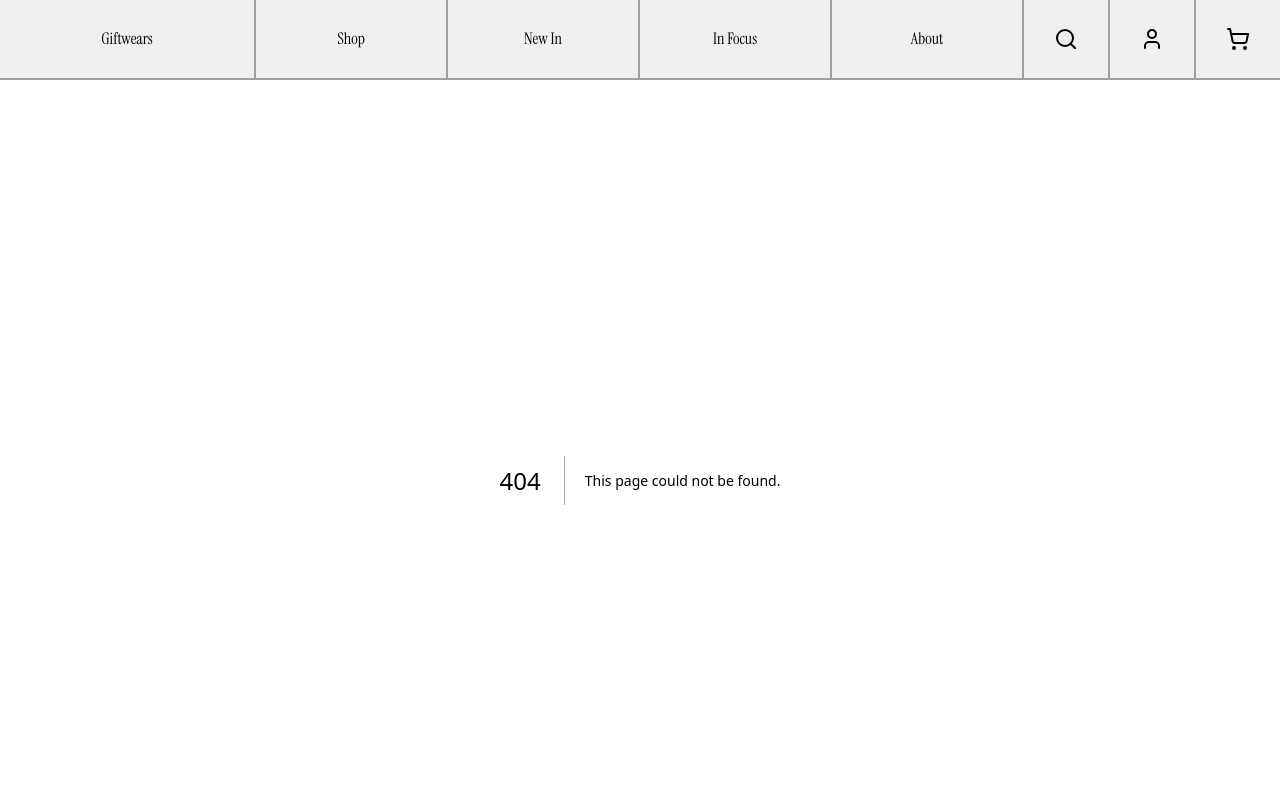
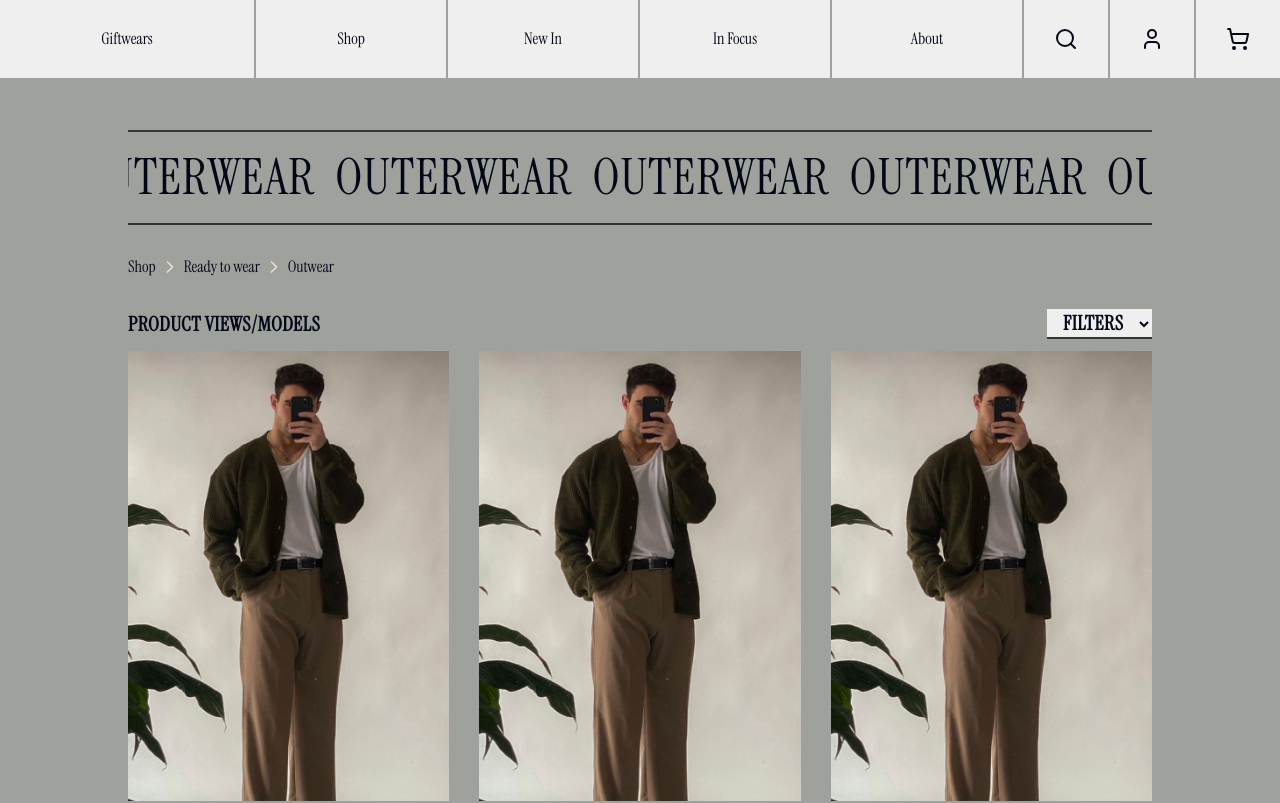
Before and after one commit to kuipid01/giftwears, a Next.js app: page /products in a window 1280 px wide. Before the commit this address had no page. Shown: the top 803 px of the page. Built offline with nearby package versions, Linux system fonts and the light colour scheme.

Commit message:
added shadcn and products page

```diff
--- a/app/components/Header.tsx
+++ b/app/components/Header.tsx
@@ -81,7 +81,7 @@ const Nav = () => {
         </div>
       </div>
       {menuOpen && (
-        <div className=" z-40 border-b-2 border-dark/20 absolute top-[10vh] left-0 w-full bg-light h-screen">
+        <div className=" z-[500] border-b-2  border-dark/20 absolute top-[10vh] left-0 w-full bg-light h-screen">
           <ul className=" flex flex-col gap-2">
             {Navlinks.map((link) => (
               <li
--- a/app/components/New.tsx
+++ b/app/components/New.tsx
@@ -16,7 +16,7 @@ const New = () => {
             {[1, 2, 3].map((item, i) => (
               <div
                 key={i}
-                className="flex relative w-[calc(50%-10px)] md:w-[calc-(33.3333% - 20px)] flex-col justify-between h-[500px]"
+                className="flex relative w-[calc(50%-10px)] md:w-[calc(33.3333%-20px)] flex-col justify-between h-[500px]"
               >
                 <div className="w-full h-[90%] relative">
                   <Image
--- a/app/globals.css
+++ b/app/globals.css
@@ -1,9 +1,76 @@
 @tailwind base;
 @tailwind components;
 @tailwind utilities;
-@import "./styles/fonts.css";
 
-body {
-  overflow-x: hidden;
-  height: fit-content;
+@layer base {
+  :root {
+    --background: 0 0% 100%;
+    --foreground: 222.2 84% 4.9%;
+
+    --card: 0 0% 100%;
+    --card-foreground: 222.2 84% 4.9%;
+
+    --popover: 0 0% 100%;
+    --popover-foreground: 222.2 84% 4.9%;
+
+    --primary: 222.2 47.4% 11.2%;
+    --primary-foreground: 210 40% 98%;
+
+    --secondary: 210 40% 96.1%;
+    --secondary-foreground: 222.2 47.4% 11.2%;
+
+    --muted: 210 40% 96.1%;
+    --muted-foreground: 215.4 16.3% 46.9%;
+
+    --accent: 210 40% 96.1%;
+    --accent-foreground: 222.2 47.4% 11.2%;
+
+    --destructive: 0 84.2% 60.2%;
+    --destructive-foreground: 210 40% 98%;
+
+    --border: 214.3 31.8% 91.4%;
+    --input: 214.3 31.8% 91.4%;
+    --ring: 222.2 84% 4.9%;
+
+    --radius: 0.5rem;
+  }
+
+  .dark {
+    --background: 222.2 84% 4.9%;
+    --foreground: 210 40% 98%;
+
+    --card: 222.2 84% 4.9%;
+    --card-foreground: 210 40% 98%;
+
+    --popover: 222.2 84% 4.9%;
+    --popover-foreground: 210 40% 98%;
+
+    --primary: 210 40% 98%;
+    --primary-foreground: 222.2 47.4% 11.2%;
+
+    --secondary: 217.2 32.6% 17.5%;
+    --secondary-foreground: 210 40% 98%;
+
+    --muted: 217.2 32.6% 17.5%;
+    --muted-foreground: 215 20.2% 65.1%;
+
+    --accent: 217.2 32.6% 17.5%;
+    --accent-foreground: 210 40% 98%;
+
+    --destructive: 0 62.8% 30.6%;
+    --destructive-foreground: 210 40% 98%;
+
+    --border: 217.2 32.6% 17.5%;
+    --input: 217.2 32.6% 17.5%;
+    --ring: 212.7 26.8% 83.9%;
+  }
 }
+
+@layer base {
+  * {
+    @apply border-border;
+  }
+  body {
+    @apply bg-background text-foreground;
+  }
+}
--- /dev/null
+++ b/app/product/{slug}.tsx
@@ -0,0 +1,5 @@
+const Product = () => {
+  return <div>product</div>;
+};
+
+export default Product;
--- /dev/null
+++ b/app/products/page.tsx
@@ -0,0 +1,90 @@
+import { ChevronRight } from "lucide-react";
+import Image from "next/image";
+import Link from "next/link";
+import {
+  Pagination,
+  PaginationContent,
+  PaginationEllipsis,
+  PaginationItem,
+  PaginationLink,
+  PaginationNext,
+  PaginationPrevious,
+} from "@/components/ui/pagination";
+
+const Products = () => {
+  return (
+    <div className=" border-b border-light bg-light-gray flex flex-col gap-[30px]  py-[50px] px-[10%] min-h-screen">
+      <div className="  flex border-y-2  gap-[20px] border-dark py-2 overflow-x-hidden">
+        {[1, 2, 3, 4, 5, 6].map((word, i) => (
+          <h1
+            className=" -translate-x-[50px] uppercase text-[50px] font-light tracking-wide"
+            key={i}
+          >
+            Outerwear
+          </h1>
+        ))}
+      </div>
+      <div className=" flex gap-1 items-center">
+        <span className=" cursor-pointer">Shop</span>{" "}
+        <ChevronRight size={20} color="#eadcdc" />
+        <span className=" cursor-pointer">Ready to wear</span>{" "}
+        <ChevronRight size={20} color="#eadcdc" />
+        <span className=" cursor-pointer">Outwear</span>
+      </div>
+      <div>
+        <div className="flex mb-3 justify-between tracking-wide uppercase font-bold text-[20px]">
+          <h3>Product Views/Models</h3>
+          <select className=" px-3 outline-none w-fit border-b-2 border-dark">
+            {" "}
+            <option value="">FILTERS</option>{" "}
+          </select>
+        </div>
+        <div className="w-full flex flex-wrap gap-[10px] md:gap-[20px] justify-between ">
+          {[1, 2, 3, 4, 5, 6, 7, 8, 9].map((item, i) => (
+            <div
+              key={i}
+              className="flex relative w-[calc(50%-10px)] md:w-[calc(33.3333%-20px)] flex-col justify-between h-[500px]"
+            >
+              <div className="w-full h-[90%] relative">
+                <Image
+                  src="/model.jpg"
+                  alt="Your Image"
+                  fill
+                  objectFit="cover"
+                  objectPosition="top"
+                />
+              </div>
+              <div className="flex justify-between uppercase font-normal text-[20px]">
+                <span>Test Shoes</span>
+                <span>#4000</span>
+              </div>
+            </div>
+          ))}
+        </div>
+        <div className=" w-fit items-center mx-auto flex flex-col justify-center mt-[30px] text-[25px]">
+          <Pagination>
+            <PaginationContent>
+              <PaginationItem>
+                <PaginationPrevious href="#" />
+              </PaginationItem>
+              <PaginationItem>
+                <PaginationLink href="#">1</PaginationLink>
+              </PaginationItem>
+              <PaginationItem>
+                <PaginationEllipsis />
+              </PaginationItem>
+              <PaginationItem>
+                <PaginationNext href="#" />
+              </PaginationItem>
+            </PaginationContent>
+          </Pagination>
+          <Link className=" w-fit text-[15px] border-b-2 border-dark" href="/">
+            SEE ALL
+          </Link>
+        </div>
+      </div>
+    </div>
+  );
+};
+
+export default Products;
--- /dev/null
+++ b/components/ui/button.tsx
@@ -0,0 +1,56 @@
+import * as React from "react"
+import { Slot } from "@radix-ui/react-slot"
+import { cva, type VariantProps } from "class-variance-authority"
+
+import { cn } from "@/lib/utils"
+
+const buttonVariants = cva(
+  "inline-flex items-center justify-center whitespace-nowrap rounded-md text-sm font-medium ring-offset-background transition-colors focus-visible:outline-none focus-visible:ring-2 focus-visible:ring-ring focus-visible:ring-offset-2 disabled:pointer-events-none disabled:opacity-50",
+  {
+    variants: {
+      variant: {
+        default: "bg-primary text-primary-foreground hover:bg-primary/90",
+        destructive:
+          "bg-destructive text-destructive-foreground hover:bg-destructive/90",
+        outline:
+          "border border-input bg-background hover:bg-accent hover:text-accent-foreground",
+        secondary:
+          "bg-secondary text-secondary-foreground hover:bg-secondary/80",
+        ghost: "hover:bg-accent hover:text-accent-foreground",
+        link: "text-primary underline-offset-4 hover:underline",
+      },
+      size: {
+        default: "h-10 px-4 py-2",
+        sm: "h-9 rounded-md px-3",
+        lg: "h-11 rounded-md px-8",
+        icon: "h-10 w-10",
+      },
+    },
+    defaultVariants: {
+      variant: "default",
+      size: "default",
+    },
+  }
+)
+
+export interface ButtonProps
+  extends React.ButtonHTMLAttributes<HTMLButtonElement>,
+    VariantProps<typeof buttonVariants> {
+  asChild?: boolean
+}
+
+const Button = React.forwardRef<HTMLButtonElement, ButtonProps>(
+  ({ className, variant, size, asChild = false, ...props }, ref) => {
+    const Comp = asChild ? Slot : "button"
+    return (
+      <Comp
+        className={cn(buttonVariants({ variant, size, className }))}
+        ref={ref}
+        {...props}
+      />
+    )
+  }
+)
+Button.displayName = "Button"
+
+export { Button, buttonVariants }
--- /dev/null
+++ b/components/ui/pagination.tsx
@@ -0,0 +1,116 @@
+import * as React from "react"
+import { ChevronLeft, ChevronRight, MoreHorizontal } from "lucide-react"
+
+import { cn } from "@/lib/utils"
+import { ButtonProps, buttonVariants } from "@/components/ui/button"
+
+const Pagination = ({ className, ...props }: React.ComponentProps<"nav">) => (
+  <nav
+    role="navigation"
+    aria-label="pagination"
+    className={cn("mx-auto flex w-full justify-center", className)}
+    {...props}
+  />
+)
+
+const PaginationContent = React.forwardRef<
+  HTMLUListElement,
+  React.ComponentProps<"ul">
+>(({ className, ...props }, ref) => (
+  <ul
+    ref={ref}
+    className={cn("flex flex-row items-center gap-1", className)}
+    {...props}
+  />
+))
+PaginationContent.displayName = "PaginationContent"
+
+const PaginationItem = React.forwardRef<
+  HTMLLIElement,
+  React.ComponentProps<"li">
+>(({ className, ...props }, ref) => (
+  <li ref={ref} className={cn("", className)} {...props} />
+))
+PaginationItem.displayName = "PaginationItem"
+
+type PaginationLinkProps = {
+  isActive?: boolean
+} & Pick<ButtonProps, "size"> &
+  React.ComponentProps<"a">
+
+const PaginationLink = ({
+  className,
+  isActive,
+  size = "icon",
+  ...props
+}: PaginationLinkProps) => (
+  <PaginationItem>
+    <a
+      aria-current={isActive ? "page" : undefined}
+      className={cn(
+        buttonVariants({
+          variant: isActive ? "outline" : "ghost",
+          size,
+        }),
+        className
+      )}
+      {...props}
+    />
+  </PaginationItem>
+)
+PaginationLink.displayName = "PaginationLink"
+
+const PaginationPrevious = ({
+  className,
+  ...props
+}: React.ComponentProps<typeof PaginationLink>) => (
+  <PaginationLink
+    aria-label="Go to previous page"
+    size="default"
+    className={cn("gap-1 pl-2.5", className)}
+    {...props}
+  >
+    <ChevronLeft className="h-4 w-4" />
+    <span>Previous</span>
+  </PaginationLink>
+)
+PaginationPrevious.displayName = "PaginationPrevious"
+
+const PaginationNext = ({
+  className,
+  ...props
+}: React.ComponentProps<typeof PaginationLink>) => (
+  <PaginationLink
+    aria-label="Go to next page"
+    size="default"
+    className={cn("gap-1 pr-2.5", className)}
+    {...props}
+  >
+    <span>Next</span>
+    <ChevronRight className="h-4 w-4" />
+  </PaginationLink>
+)
+
+const PaginationEllipsis = ({
+  className,
+  ...props
+}: React.ComponentProps<"span">) => (
+  <span
+    aria-hidden
+    className={cn("flex h-9 w-9 items-center justify-center", className)}
+    {...props}
+  >
+    <MoreHorizontal className="h-4 w-4" />
+    <span className="sr-only">More pages</span>
+  </span>
+)
+
+export {
+  Pagination,
+  PaginationContent,
+  PaginationEllipsis,
+  PaginationItem,
+  PaginationLink,
+  PaginationNext,
+  PaginationPrevious,
+}
--- a/package.json
+++ b/package.json
@@ -9,6 +9,7 @@
     "lint": "next lint"
   },
   "dependencies": {
+    "@radix-ui/react-slot": "^1.0.2",
     "class-variance-authority": "^0.7.0",
     "clsx": "^2.1.0",
     "lucide-react": "^0.309.0",
--- a/tailwind.config.js
+++ b/tailwind.config.js
@@ -18,15 +18,15 @@ module.exports = {
     },
     extend: {
       colors: {
+        dark: "#333333",
+        "light-gray": "#9fa29c",
+        "lighter-grey": "#c6c7c0",
+        light: "#efefef",
         border: "hsl(var(--border))",
         input: "hsl(var(--input))",
         ring: "hsl(var(--ring))",
         background: "hsl(var(--background))",
         foreground: "hsl(var(--foreground))",
-        dark: "#333333",
-        "light-gray": "#9fa29c",
-        "lighter-grey": "#c6c7c0",
-        light: "#efefef",
         primary: {
           DEFAULT: "hsl(var(--primary))",
           foreground: "hsl(var(--primary-foreground))",
```
Also changed, not shown: 1 other file (tests, documents, lock files or other folders).
